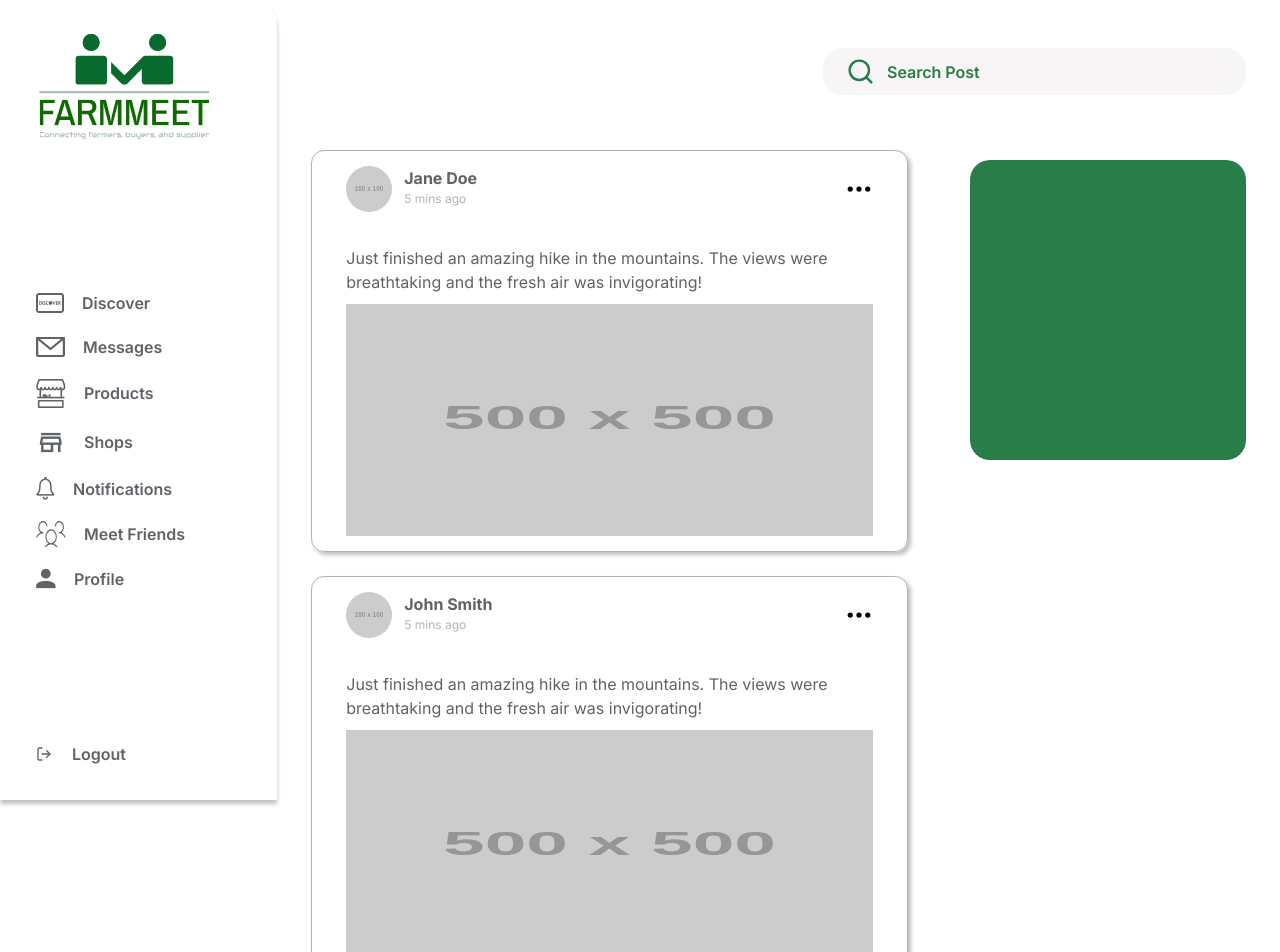
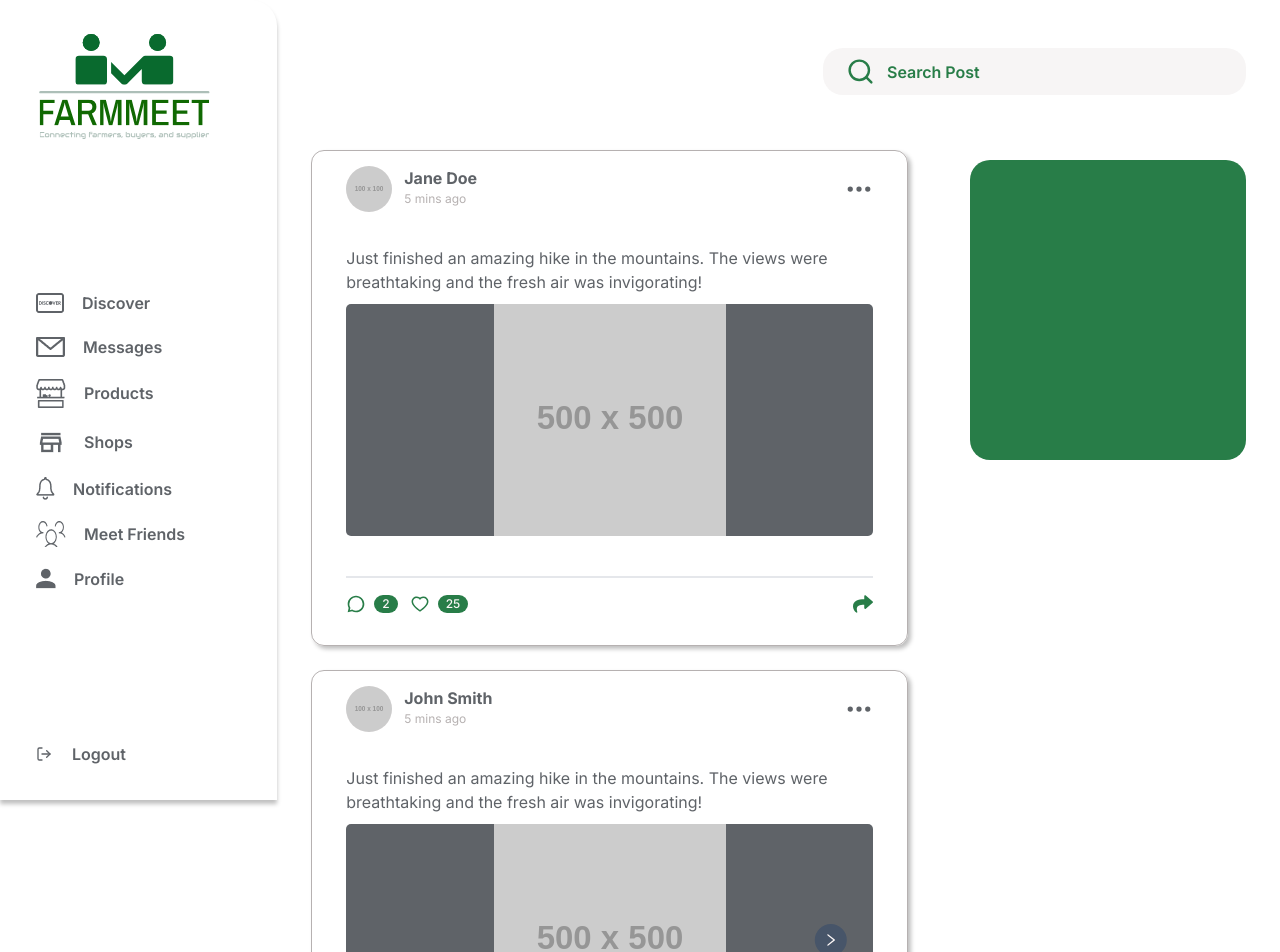
Before and after one commit to DannyPreye/farmmeet, a Next.js app: page /dashboard/discover in a window 1280 px wide. Shown: the top 952 px of the page. Built offline with nearby package versions, Linux system fonts and the light colour scheme.

Commit message:
finished the posts

```diff
--- a/app/dashboard/discover/page.tsx
+++ b/app/dashboard/discover/page.tsx
@@ -7,7 +7,7 @@ import { FiSearch } from "react-icons/fi";
 const page = () => {
     return (
         <div className="w-full px-5 lg:px-[34px] relative">
-            <div className="flex justify-end z-20 lg:sticky top-0 left-0 item-center bg-white  pt-[48px] pb-[35px]">
+            <div className="flex justify-center lg:justify-end z-20 lg:sticky top-0 left-0 item-center bg-white  pt-[48px] pb-[35px]">
                 <div className="flex gap-3 b w-[80%] px-[23px] py-[9px] max-w-[423px] h-[47px] rounded-[20px] bg-[#F7F5F5]">
                     <FiSearch className="text-[29px] text-primary" />
                     <input
--- /dev/null
+++ b/components/Slider.tsx
@@ -0,0 +1,62 @@
+import Image from "next/image";
+import React, { FC, useState } from "react";
+import { AiOutlineLeft, AiOutlineRight } from "react-icons/ai";
+
+interface SliderProps {
+    slides: string[];
+}
+
+const Slider: FC<SliderProps> = ({ slides }) => {
+    const [current, setCurrent] = useState(0);
+
+    const nextSlide = () => {
+        current === slides.length - 1 ? setCurrent(0) : setCurrent(current + 1);
+    };
+    const prevSlide = () => {
+        current === 0 ? setCurrent(slides.length - 1) : setCurrent(current - 1);
+    };
+    return (
+        <div className="w-full h-full rounded-[12px] relative overflow-hidden  ">
+            <div
+                style={{ transform: `translateX(-${current * 100}%)` }}
+                className="w-full h-full flex relative duration-500 transition-transform "
+            >
+                {slides.map((slide, index) => (
+                    <div className="relative w-full h-full flex-shrink-0">
+                        <Image
+                            src={slide}
+                            alt="slide"
+                            fill
+                            className="object-contain"
+                        />
+                    </div>
+                ))}
+            </div>
+
+            {slides.length > 1 && (
+                <div className="absolute w-[90%] m-auto left-[50%] translate-x-[-50%] translate-y-[-50%] top-[50%] flex justify-between">
+                    <div
+                        onClick={prevSlide}
+                        className={`${
+                            current == 0 ? "invisible" : "visible"
+                        } w-8 h-8 hover:scale-[1.3] duration-200 cursor-pointer rounded-full grid place-items-center text-secondary-white font-bol bg-slate-600`}
+                    >
+                        <AiOutlineLeft />
+                    </div>
+                    <div
+                        onClick={nextSlide}
+                        className={`${
+                            current == slides.length - 1
+                                ? "invisible"
+                                : "visible"
+                        } w-8 h-8 hover:scale-[1.3] duration-200 cursor-pointer rounded-full grid place-items-center text-secondary-white font-bol bg-slate-600`}
+                    >
+                        <AiOutlineRight />
+                    </div>
+                </div>
+            )}
+        </div>
+    );
+};
+
+export default Slider;
--- /dev/null
+++ b/components/comment/index.tsx
@@ -0,0 +1,31 @@
+import React, { FC, useState } from "react";
+
+interface Props {
+    comments: {
+        username: string;
+        comment: string;
+        likes?: number | 0;
+    }[];
+}
+const Comments: FC<Props> = ({ comments }) => {
+    const [isLike, setIsLike] = useState(false);
+
+    return (
+        <div className="w-full px-5 py-6 flex flex-col gap-7">
+            {comments.map((comment) => (
+                <div className="flex gap-2">
+                    <div className="h-9 w-9 rounded-full bg-primary"></div>
+                    <div className="flex-1 gap-1 bg-gray-300 rounded-md px-4 py-8 flex flex-col ">
+                        <span className="font-bold text-[16px] text-primary-grey">
+                            {comment.username}
+                        </span>
+
+                        <p className="text-gray-700">{comment.comment}</p>
+                    </div>
+                </div>
+            ))}
+        </div>
+    );
+};
+
+export default Comments;
--- /dev/null
+++ b/components/friends/index.tsx
@@ -0,0 +1,7 @@
+import React from "react";
+
+const NewFriends = () => {
+    return <div>NewFriends</div>;
+};
+
+export default NewFriends;
--- a/components/index.ts
+++ b/components/index.ts
@@ -1,2 +1,5 @@
 export { default as Aside } from './Aside';
 export { default as PostCard } from './postCard';
+export { default as Slider } from './Slider';
+export { default as Comment } from "./comment";
+export { default as Friends } from "./friends";
--- a/components/postCard/index.tsx
+++ b/components/postCard/index.tsx
@@ -2,21 +2,27 @@ import { Post } from "@/lib/types";
 import Image from "next/image";
 import Link from "next/link";
 import React, { FC, useState } from "react";
+import { AiFillHeart, AiOutlineHeart } from "react-icons/ai";
+import { RiChat3Line } from "react-icons/ri";
+import { FaShare } from "react-icons/fa";
+import { IoEllipsisHorizontal } from "react-icons/io5";
 
-import { IoEllipsisHorizontal } from "react-icons/io5";
+import Comments from "../comment";
+import Slider from "../Slider";
 
 interface PostCardProps {
     post: Post;
 }
 
 const PostCard: FC<PostCardProps> = ({ post }) => {
-    console.log(post);
+    const [showOptions, setShowOptions] = useState(false);
+    const [showComments, setShowComments] = useState(false);
     return (
         <div
             style={{
                 boxShadow: "3px 3px 4px rgba(0, 0, 0, 0.25)",
             }}
-            className="w-full px-[34px] py-[15px] relative z-0 overflow-hidden rounded-[13px] h-fit border-[0.5px] border-[#b6b1b1]"
+            className="w-full duration-500 px-[34px] py-[15px] relative z-0  rounded-[13px] h-fit border-[0.5px] border-[#b6b1b1]"
         >
             <div className="flex justify-between items-center ">
                 <div
@@ -33,7 +39,7 @@ const PostCard: FC<PostCardProps> = ({ post }) => {
                         </div>
                     </Link>
 
-                    <div className="flex flex-col">
+                    <div className="flex flex-col ">
                         <p className="font-bold text-[16px] text-primary-grey">
                             <span>
                                 {post.user.firstName} {post.user.lastName}
@@ -45,8 +51,14 @@ const PostCard: FC<PostCardProps> = ({ post }) => {
                         </span>
                     </div>
                 </div>
-                <div className="cursor-pointer">
-                    <IoEllipsisHorizontal size={28} />
+                <div className="cursor-pointer text-primary-grey">
+                    <IoEllipsisHorizontal
+                        size={28}
+                        onClick={() => setShowOptions((prev) => !prev)}
+                    />
+                    {showOptions && (
+                        <div className="shadow-md absolute top-[10%] bg-secondary-white h-[200px] rounded-[12px] w-[200px] right-6 z-10"></div>
+                    )}
                 </div>
             </div>
 
@@ -54,11 +66,93 @@ const PostCard: FC<PostCardProps> = ({ post }) => {
                 <p className="text-[16px] text-primary-grey">{post.content}</p>
             </div>
 
-            <div className="relative mt-[10px] h-[232px] w-full ">
-                <Image src={post.media[0]} alt="text" fill />
+            <div className="relative mt-[10px] h-[232px] w-full  bg-primary-grey rounded-[5px]">
+                <Slider slides={post.media} />
             </div>
+
+            <div className="flex  items-center justify-between mt-10 border-t-[2px] py-4">
+                <div className="flex items-center gap-3">
+                    <CommentButton
+                        setShowComments={setShowComments}
+                        comments={post.comments.length}
+                    />
+                    <LikeButton likes={post.likes} />
+                </div>
+                <FaShare className="text-primary cursor-pointer text-[20px]" />
+            </div>
+            {showComments && (
+                <div className="flex flex-col gap-4 w-full">
+                    <form className="flex gap-3 w-full">
+                        <div className="w-9 h-9 rounded-full relative overflow-hidden">
+                            <Image
+                                src={post.user.profilePicture}
+                                alt={post.user.firstName}
+                                fill
+                            />
+                        </div>
+                        <div className="w-[80%] h-[47px] rounded-[20px] bg-slate-400">
+                            <input
+                                type="text"
+                                placeholder="Write Comment"
+                                className="w-full h-full placeholder:text-primary-grey px-4 py-2 bg-transparent border-none focus:outline-none"
+                            />
+                        </div>
+                        <button className="px-4  bg-primary rounded-[20px] text-secondary-white">
+                            Post
+                        </button>
+                    </form>
+                    <Comments comments={post.comments} />
+                </div>
+            )}
         </div>
     );
 };
 
 export default PostCard;
+
+function LikeButton({ likes }: { likes: number }) {
+    const [like, setLike] = useState(likes);
+    const [isLiked, setIsLiked] = useState(false);
+
+    const likeHandler = () => {};
+
+    return (
+        <div className="flex items-center gap-2 ">
+            <div
+                onClick={() => setIsLiked((prev) => !prev)}
+                className="text-primary cursor-pointer text-[20px]"
+            >
+                {isLiked ? <AiFillHeart /> : <AiOutlineHeart />}
+            </div>
+            <span className="px-[8px] pointer-events-none rounded-[36px]  bg-primary text-secondary-white font-[500]  text-[12px]">
+                {like}
+            </span>
+        </div>
+    );
+}
+
+function CommentButton({
+    comments,
+    setShowComments,
+}: {
+    comments: number;
+    setShowComments: React.Dispatch<React.SetStateAction<boolean>>;
+}) {
+    const [comment, setComment] = useState(comments);
+
+    const commentHandler = () => {};
+
+    return (
+        <div className="flex items-center gap-2 ">
+            <div
+                onClick={() => setShowComments((prev) => !prev)}
+                className="text-primary cursor-pointer text-[20px]"
+            >
+                <RiChat3Line />
+            </div>
+            <span className="px-[8px] rounded-[36px] bg-primary text-secondary-white font-[500]  text-[12px]">
+                {comment}
+            </span>
+        </div>
+    );
+}
--- a/lib/constants.ts
+++ b/lib/constants.ts
@@ -76,7 +76,8 @@ export const dummyPosts: Post[] = [ {
         lastName: "Doe",
         "profilePicture": "https://dummyimage.com/100x100/000/fff",
     },
-    "content": "Just finished an amazing hike in the mountains. The views were breathtaking and the fresh air was invigorating!", "media": [ "https://dummyimage.com/500x500/000/fff", "https://dummyimage.com/500x500/111/fff" ],
+    "content": "Just finished an amazing hike in the mountains. The views were breathtaking and the fresh air was invigorating!",
+    "media": [ "https://dummyimage.com/500x500/111/fff" ],
 
     "likes": 25,
     comments: [
@@ -111,7 +112,15 @@ export const dummyPosts: Post[] = [ {
         lastName: "Doe",
         "profilePicture": "https://dummyimage.com/100x100/000/fff",
     },
-    "content": "Just finished an amazing hike in the mountains. The views were breathtaking and the fresh air was invigorating!", "media": [ "https://dummyimage.com/500x500/000/fff", "https://dummyimage.com/500x500/111/fff" ],
+    "content": "Just finished an amazing hike in the mountains. The views were breathtaking and the fresh air was invigorating!",
+    "media": [
+        "https://dummyimage.com/500x500/000/fff",
+        "https://dummyimage.com/400x400/111/fff",
+        "https://dummyimage.com/600x600/111/fff",
+        "https://dummyimage.com/700x700/111/fff",
+        "https://dummyimage.com/800x800/111/fff",
+        "https://dummyimage.com/500x500/111/fff",
+    ],
     "comments": [
         {
             "username": "John Smith",
```
Also changed, not shown: public/shared/farmer.svg (added).
